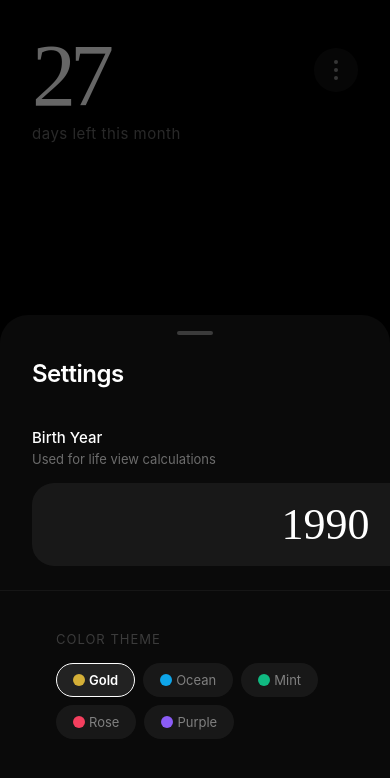
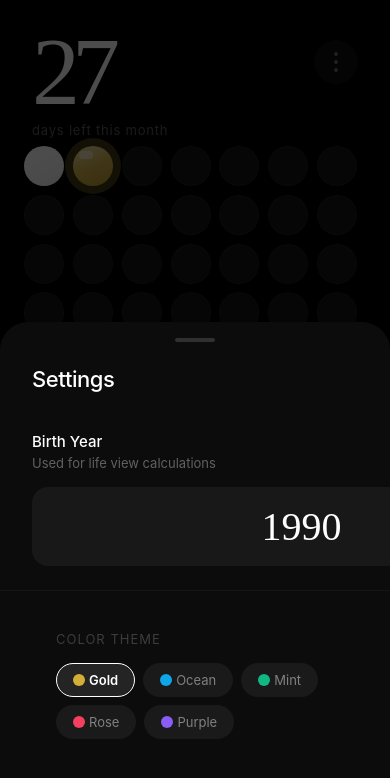
Before and after one commit to Leonxlnx/dot-time-tracker, a React Native app: screen / in a window 390 px wide. Both pictures are taken after a click on the element 336 px from the left and 70 px from the top of the page. Shown: the top 778 px of the page. Built offline with nearby package versions, Linux system fonts and the light colour scheme.

Commit message:
3 separate widgets (Month/Year/Life), fixed UX, grid positioning

```diff
--- a/src/components/DotGrid.tsx
+++ b/src/components/DotGrid.tsx
@@ -13,79 +13,86 @@ interface DotGridProps {
 const DotGrid: React.FC<DotGridProps> = ({ timeData, viewType, colorPreset = 'default' }) => {
     const { width: SCREEN_WIDTH, height: SCREEN_HEIGHT } = Dimensions.get('window');
     const fadeAnim = useRef(new Animated.Value(0)).current;
+    const scaleAnim = useRef(new Animated.Value(0.95)).current;
 
     const cells = useMemo(() => generateDotCells(timeData, viewType), [timeData, viewType]);
 
     useEffect(() => {
-        // Fade in grid on view change
         fadeAnim.setValue(0);
-        Animated.timing(fadeAnim, {
-            toValue: 1,
-            duration: 400,
-            easing: Easing.out(Easing.cubic),
-            useNativeDriver: true,
-        }).start();
+        scaleAnim.setValue(0.96);
+
+        Animated.parallel([
+            Animated.timing(fadeAnim, {
+                toValue: 1,
+                duration: 450,
+                easing: Easing.out(Easing.cubic),
+                useNativeDriver: true,
+            }),
+            Animated.spring(scaleAnim, {
+                toValue: 1,
+                damping: 15,
+                stiffness: 120,
+                useNativeDriver: true,
+            }),
+        ]).start();
     }, [viewType]);
 
-    // Premium responsive calculations
+    // Optimized responsive calculations - use more screen space
     const getResponsiveConfig = () => {
-        const horizontalPadding = theme.spacing.xl * 2;
+        const horizontalPadding = theme.spacing.lg * 2;
         const availableWidth = SCREEN_WIDTH - horizontalPadding;
-        // Use more screen real estate - 55% of height
-        const availableHeight = SCREEN_HEIGHT * 0.55;
+        const availableHeight = SCREEN_HEIGHT * 0.52;
 
         switch (viewType) {
             case 'month': {
                 const cols = 7;
                 const rows = Math.ceil(timeData.totalDays / cols);
-                const gapRatio = 0.18; // Gap as percentage of dot size
+                const gapRatio = 0.22;
 
-                // Calculate optimal dot size
                 const maxByWidth = availableWidth / (cols * (1 + gapRatio));
                 const maxByHeight = availableHeight / (rows * (1 + gapRatio));
-                const dotSize = Math.min(maxByWidth, maxByHeight, 52);
+                const dotSize = Math.min(maxByWidth, maxByHeight, 48);
                 const gap = dotSize * gapRatio;
 
                 return { columns: cols, dotSize, gap };
             }
             case 'year': {
-                const cols = 18;
+                const cols = 20;
+                const rows = Math.ceil(timeData.totalDays / cols);
+                const gapRatio = 0.28;
+
+                const maxByWidth = availableWidth / (cols * (1 + gapRatio));
+                const maxByHeight = availableHeight / (rows * (1 + gapRatio));
+                const dotSize = Math.min(maxByWidth, maxByHeight, 12);
+                const gap = dotSize * gapRatio;
+
+                return { columns: cols, dotSize: Math.max(dotSize, 5), gap };
+            }
+            case 'life': {
+                const cols = 10;
                 const rows = Math.ceil(timeData.totalDays / cols);
                 const gapRatio = 0.25;
 
                 const maxByWidth = availableWidth / (cols * (1 + gapRatio));
                 const maxByHeight = availableHeight / (rows * (1 + gapRatio));
-                const dotSize = Math.min(maxByWidth, maxByHeight, 14);
-                const gap = dotSize * gapRatio;
-
-                return { columns: cols, dotSize: Math.max(dotSize, 6), gap };
-            }
-            case 'life': {
-                const cols = 10;
-                const rows = Math.ceil(timeData.totalDays / cols);
-                const gapRatio = 0.2;
-
-                const maxByWidth = availableWidth / (cols * (1 + gapRatio));
-                const maxByHeight = availableHeight / (rows * (1 + gapRatio));
-                const dotSize = Math.min(maxByWidth, maxByHeight, 36);
+                const dotSize = Math.min(maxByWidth, maxByHeight, 32);
                 const gap = dotSize * gapRatio;
 
                 return { columns: cols, dotSize, gap };
             }
             default:
-                return { columns: 7, dotSize: 20, gap: 4 };
+                return { columns: 7, dotSize: 20, gap: 5 };
         }
     };
 
     const { columns, dotSize, gap } = getResponsiveConfig();
 
-    // Build rows
     const rows: (typeof cells)[] = [];
     for (let i = 0; i < cells.length; i += columns) {
         rows.push(cells.slice(i, i + columns));
     }
 
-    const needsScroll = viewType === 'year' && rows.length > 22;
+    const needsScroll = viewType === 'year' && rows.length > 20;
 
     const gridContent = (
         <View style={styles.grid}>
@@ -106,7 +113,15 @@ const DotGrid: React.FC<DotGridProps> = ({ timeData, viewType, colorPreset = 'de
     );
 
     return (
-        <Animated.View style={[styles.container, { opacity: fadeAnim }]}>
+        <Animated.View
+            style={[
+                styles.container,
+                {
+                    opacity: fadeAnim,
+                    transform: [{ scale: scaleAnim }],
+                }
+            ]}
+        >
             {needsScroll ? (
                 <ScrollView
                     showsVerticalScrollIndicator={false}
@@ -131,15 +146,16 @@ const styles = StyleSheet.create({
     },
     centerWrapper: {
         flex: 1,
-        justifyContent: 'center',
+        justifyContent: 'flex-start',
         alignItems: 'center',
-        paddingHorizontal: theme.spacing.xl,
+        paddingHorizontal: theme.spacing.lg,
+        paddingTop: theme.spacing.md,
     },
     scrollContent: {
         alignItems: 'center',
-        paddingHorizontal: theme.spacing.xl,
+        paddingHorizontal: theme.spacing.lg,
         paddingTop: theme.spacing.md,
-        paddingBottom: 140,
+        paddingBottom: 120,
     },
     grid: {
         alignItems: 'center',
--- a/src/screens/HomeScreen.tsx
+++ b/src/screens/HomeScreen.tsx
@@ -27,7 +27,7 @@ if (Platform.OS === 'android' && UIManager.setLayoutAnimationEnabledExperimental
     UIManager.setLayoutAnimationEnabledExperimental(true);
 }
 
-const { width: SCREEN_WIDTH } = Dimensions.get('window');
+const { height: SCREEN_HEIGHT } = Dimensions.get('window');
 
 const HomeScreen: React.FC = () => {
     const [viewType, setViewType] = useState<ViewType>('month');
@@ -39,8 +39,8 @@ const HomeScreen: React.FC = () => {
 
     // Animations
     const headerOpacity = useRef(new Animated.Value(0)).current;
-    const headerTranslate = useRef(new Animated.Value(-20)).current;
-    const numberScale = useRef(new Animated.Value(0.8)).current;
+    const headerTranslate = useRef(new Animated.Value(-30)).current;
+    const numberScale = useRef(new Animated.Value(0.7)).current;
 
     useEffect(() => {
         const loadPreferences = async () => {
@@ -59,25 +59,25 @@ const HomeScreen: React.FC = () => {
             } finally {
                 setLoading(false);
 
-                // Entrance animations
+                // Smooth entrance
                 Animated.parallel([
                     Animated.timing(headerOpacity, {
                         toValue: 1,
-                        duration: 600,
+                        duration: 700,
                         easing: Easing.out(Easing.cubic),
                         useNativeDriver: true,
                     }),
                     Animated.timing(headerTranslate, {
                         toValue: 0,
-                        duration: 600,
+                        duration: 700,
                         easing: Easing.out(Easing.cubic),
                         useNativeDriver: true,
                     }),
                     Animated.spring(numberScale, {
                         toValue: 1,
-                        damping: 12,
-                        stiffness: 100,
-                        delay: 100,
+                        damping: 10,
+                        stiffness: 80,
+                        delay: 150,
                         useNativeDriver: true,
                     }),
                 ]).start();
@@ -87,30 +87,22 @@ const HomeScreen: React.FC = () => {
         loadPreferences();
     }, []);
 
-    // Animate number change
+    // Animate number on view change
     useEffect(() => {
-        numberScale.setValue(0.9);
+        numberScale.setValue(0.85);
         Animated.spring(numberScale, {
             toValue: 1,
-            damping: 8,
-            stiffness: 200,
+            damping: 10,
+            stiffness: 180,
             useNativeDriver: true,
         }).start();
     }, [viewType]);
 
     const handleViewChange = useCallback(async (view: ViewType) => {
         LayoutAnimation.configureNext({
-            duration: 300,
+            duration: 350,
             update: { type: 'easeInEaseOut' },
         });
-
-        if (view === 'life') {
-            const savedBirthYear = await getBirthYear();
-            if (!savedBirthYear) {
-                setTempBirthYear('');
-                setShowSettings(true);
-            }
-        }
         setViewType(view);
         await saveViewType(view);
     }, []);
@@ -126,6 +118,7 @@ const HomeScreen: React.FC = () => {
         if (year >= 1900 && year <= new Date().getFullYear()) {
             setBirthYear(year);
             await saveBirthYear(year);
+            setShowSettings(false);
         }
     };
 
@@ -139,7 +132,7 @@ const HomeScreen: React.FC = () => {
         <SafeAreaView style={styles.container}>
             <StatusBar barStyle="light-content" backgroundColor="#000000" translucent />
 
-            {/* Premium Header */}
+            {/* Ultra-clean Header */}
             <Animated.View
                 style={[
                     styles.header,
@@ -177,8 +170,10 @@ const HomeScreen: React.FC = () => {
                 </TouchableOpacity>
             </Animated.View>
 
-            {/* Dots Grid */}
-            <DotGrid timeData={timeData} viewType={viewType} colorPreset={colorPreset} />
+            {/* Centered Dots Grid */}
+            <View style={styles.gridContainer}>
+                <DotGrid timeData={timeData} viewType={viewType} colorPreset={colorPreset} />
+            </View>
 
             {/* View Selector */}
             <ViewSelector currentView={viewType} onViewChange={handleViewChange} />
@@ -217,7 +212,7 @@ const HomeScreen: React.FC = () => {
                                         keyboardType="numeric"
                                         maxLength={4}
                                         placeholder="1990"
-                                        placeholderTextColor={theme.colors.textTertiary}
+                                        placeholderTextColor="rgba(255,255,255,0.2)"
                                     />
                                     <TouchableOpacity style={styles.saveButton} onPress={handleSaveBirthYear}>
                                         <Text style={styles.saveButtonText}>Save</Text>
@@ -247,31 +242,32 @@ const styles = StyleSheet.create({
         justifyContent: 'space-between',
         alignItems: 'flex-start',
         paddingHorizontal: theme.spacing.xl,
-        paddingTop: Platform.OS === 'android' ? theme.spacing.xxxl : theme.spacing.xl,
-        paddingBottom: theme.spacing.md,
+        paddingTop: Platform.OS === 'android' ? theme.spacing.xxl + 10 : theme.spacing.lg,
+        paddingBottom: theme.spacing.sm,
     },
     headerContent: {
         flex: 1,
     },
     headerNumber: {
-        fontSize: 88,
+        fontSize: 96,
         fontWeight: '100',
         color: '#FFFFFF',
-        lineHeight: 88,
-        letterSpacing: -6,
+        lineHeight: 96,
+        letterSpacing: -8,
         fontFamily: Platform.OS === 'ios' ? 'System' : 'sans-serif-thin',
     },
     headerLabel: {
-        fontSize: theme.fontSize.md,
-        color: 'rgba(255, 255, 255, 0.4)',
-        marginTop: theme.spacing.xs,
-        letterSpacing: 0.5,
+        fontSize: theme.fontSize.sm,
+        color: 'rgba(255, 255, 255, 0.35)',
+        marginTop: theme.spacing.xxs,
+        letterSpacing: 0.8,
+        textTransform: 'lowercase',
     },
     settingsButton: {
         width: 44,
         height: 44,
         borderRadius: 22,
-        backgroundColor: 'rgba(255, 255, 255, 0.06)',
+        backgroundColor: 'rgba(255, 255, 255, 0.05)',
         alignItems: 'center',
         justifyContent: 'center',
         marginTop: theme.spacing.md,
@@ -284,28 +280,33 @@ const styles = StyleSheet.create({
         width: 4,
         height: 4,
         borderRadius: 2,
-        backgroundColor: 'rgba(255, 255, 255, 0.5)',
+        backgroundColor: 'rgba(255, 255, 255, 0.4)',
+    },
+    gridContainer: {
+        flex: 1,
+        marginTop: -theme.spacing.md, // Pull grid up
+        marginBottom: 100, // Space for ViewSelector
     },
     modalOverlay: {
         flex: 1,
-        backgroundColor: 'rgba(0, 0, 0, 0.6)',
+        backgroundColor: 'rgba(0, 0, 0, 0.7)',
         justifyContent: 'flex-end',
     },
     modalDismiss: {
         flex: 1,
     },
     modalContent: {
-        backgroundColor: '#0A0A0A',
-        borderTopLeftRadius: theme.borderRadius.xl,
-        borderTopRightRadius: theme.borderRadius.xl,
+        backgroundColor: '#0C0C0C',
+        borderTopLeftRadius: 28,
+        borderTopRightRadius: 28,
         paddingBottom: theme.spacing.xxxl,
-        maxHeight: '75%',
+        maxHeight: '70%',
     },
     modalHandle: {
-        width: 36,
+        width: 40,
         height: 4,
         borderRadius: 2,
-        backgroundColor: 'rgba(255, 255, 255, 0.2)',
+        backgroundColor: 'rgba(255, 255, 255, 0.15)',
         alignSelf: 'center',
         marginTop: theme.spacing.md,
         marginBottom: theme.spacing.lg,
@@ -315,26 +316,26 @@ const styles = StyleSheet.create({
         marginBottom: theme.spacing.md,
     },
     modalTitle: {
-        fontSize: theme.fontSize.xl,
+        fontSize: 22,
         color: '#FFFFFF',
-        fontWeight: '600',
+        fontWeight: '500',
         letterSpacing: -0.5,
     },
     settingSection: {
         paddingHorizontal: theme.spacing.xl,
         paddingVertical: theme.spacing.lg,
         borderBottomWidth: 1,
-        borderBottomColor: 'rgba(255, 255, 255, 0.05)',
+        borderBottomColor: 'rgba(255, 255, 255, 0.04)',
     },
     sectionLabel: {
         fontSize: theme.fontSize.md,
         color: '#FFFFFF',
         fontWeight: '500',
-        marginBottom: theme.spacing.xs,
+        marginBottom: 4,
     },
     sectionDescription: {
         fontSize: theme.fontSize.sm,
-        color: 'rgba(255, 255, 255, 0.4)',
+        color: 'rgba(255, 255, 255, 0.35)',
         marginBottom: theme.spacing.md,
     },
     birthYearRow: {
@@ -344,10 +345,10 @@ const styles = StyleSheet.create({
     },
     birthYearInput: {
         flex: 1,
-        fontSize: theme.fontSize.xxl,
+        fontSize: 40,
         color: '#FFFFFF',
-        backgroundColor: 'rgba(255, 255, 255, 0.06)',
-        borderRadius: theme.borderRadius.lg,
+        backgroundColor: 'rgba(255, 255, 255, 0.05)',
+        borderRadius: 16,
         paddingVertical: theme.spacing.md,
         paddingHorizontal: theme.spacing.lg,
         textAlign: 'center',
@@ -355,9 +356,9 @@ const styles = StyleSheet.create({
     },
     saveButton: {
         backgroundColor: '#FFFFFF',
-        paddingVertical: theme.spacing.md,
+        paddingVertical: theme.spacing.md + 4,
         paddingHorizontal: theme.spacing.xl,
-        borderRadius: theme.borderRadius.full,
+        borderRadius: 50,
     },
     saveButtonText: {
         color: '#000000',
```
